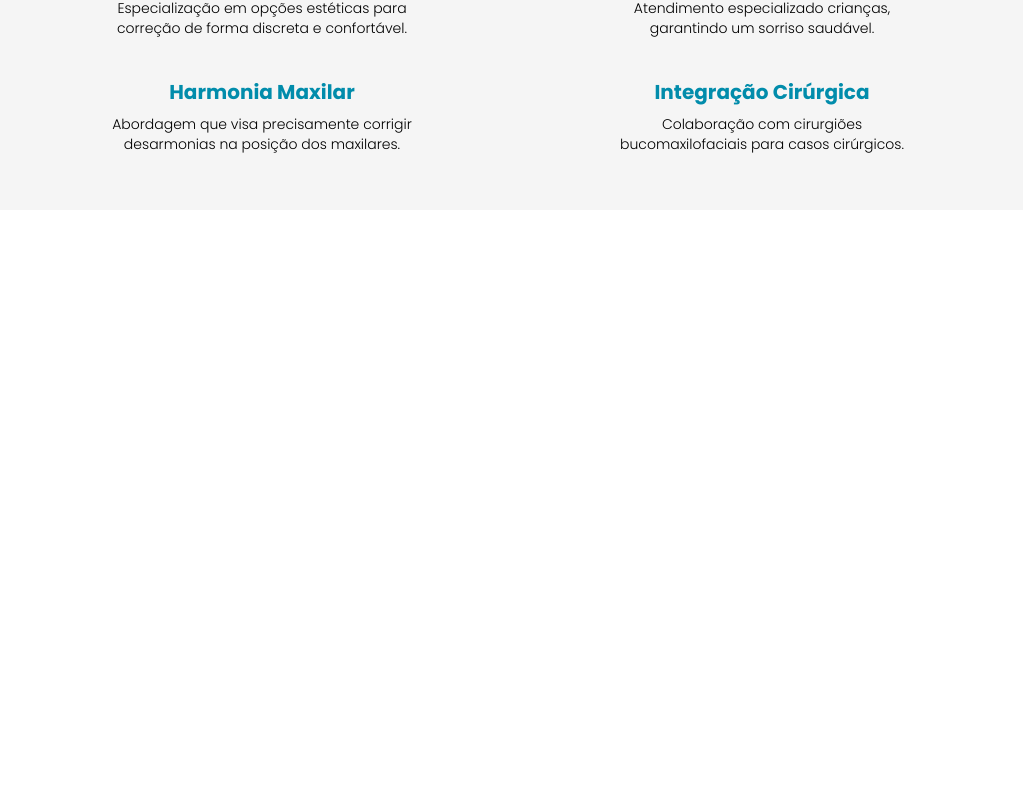
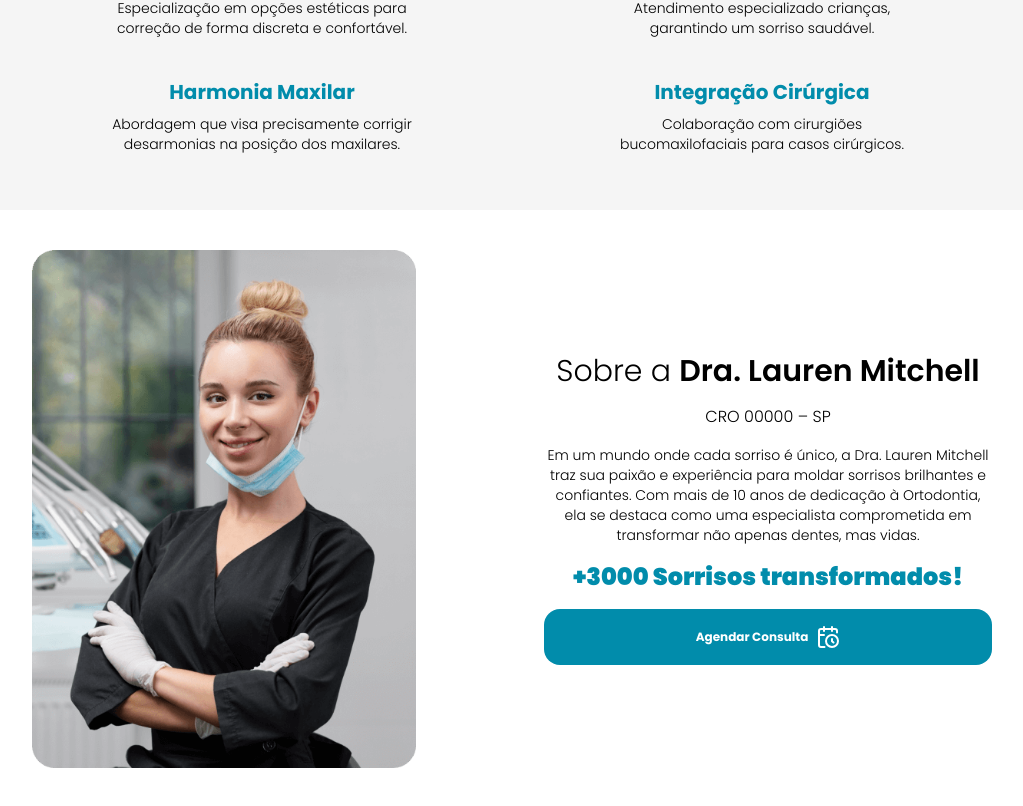
Before and after one commit to gui-bus/laurenMitchell, a Next.js app: page / in a window 1280 px wide. Shown: the part 1154-1960 px from the top of the page, without its empty margins (128-1151 px from the left). Before the commit the page ends 1404 px from the top, so only its background shows below. Built offline with nearby package versions, Linux system fonts and the light colour scheme.

Commit message:
feat: add about section

```diff
--- a/src/app/page.tsx
+++ b/src/app/page.tsx
@@ -1,3 +1,4 @@
+import AboutSection from "@/components/sections/AboutSection";
 import HeroSection from "@/components/sections/HeroSection";
 import SkillsSection from "@/components/sections/SkillsSection";
 
@@ -6,6 +7,7 @@ export default function Home() {
     <main>
       <HeroSection />
       <SkillsSection />
+      <AboutSection/>
     </main>
   );
 }
--- /dev/null
+++ b/src/components/sections/AboutSection.tsx
@@ -0,0 +1,43 @@
+import Image from "next/image";
+import React from "react";
+
+import Lauren from "../../../public/lauren-02.png";
+
+import { LuCalendarClock } from "react-icons/lu";
+
+const AboutSection = () => {
+  return (
+    <section className="w-full max-w-[90%] mx-auto flex flex-col md:flex-row items-center justify-center gap-8 lg:gap-32 mb-10">
+      <Image
+        src={Lauren}
+        width={0}
+        height={0}
+        sizes="100vw"
+        alt="Dra. Lauren"
+        className="w-80 lg:w-96 h-auto"
+      />
+
+      <div className="flex flex-col items-center justify-center text-center gap-4">
+        <h3 className="text-2xl lg:text-3xl font-light">
+          Sobre a <span className="font-semibold">Dra. Lauren Mitchell</span>
+        </h3>
+        <p className="font-light w-full max-w-xs md:max-w-sm">CRO 00000 – SP</p>
+        <p className="font-light text-sm w-full max-w-xs md:max-w-sm lg:max-w-md">
+          Em um mundo onde cada sorriso é único, a Dra. Lauren Mitchell traz sua
+          paixão e experiência para moldar sorrisos brilhantes e confiantes. Com
+          mais de 10 anos de dedicação à Ortodontia, ela se destaca como uma
+          especialista comprometida em transformar não apenas dentes, mas vidas.
+        </p>
+        <p className="text-xl lg:text-2xl font-black text-laurenBlue">
+          +3000 Sorrisos transformados!
+        </p>
+
+        <button className="rounded-2xl bg-laurenBlue w-full py-4 text-xs font-bold text-white transition-all duration-300 ease-in-out hover:bg-laurenBlue/80 flex items-center justify-center gap-2">
+          Agendar Consulta <LuCalendarClock size={24} />
+        </button>
+      </div>
+    </section>
+  );
+};
+
+export default AboutSection;
```
